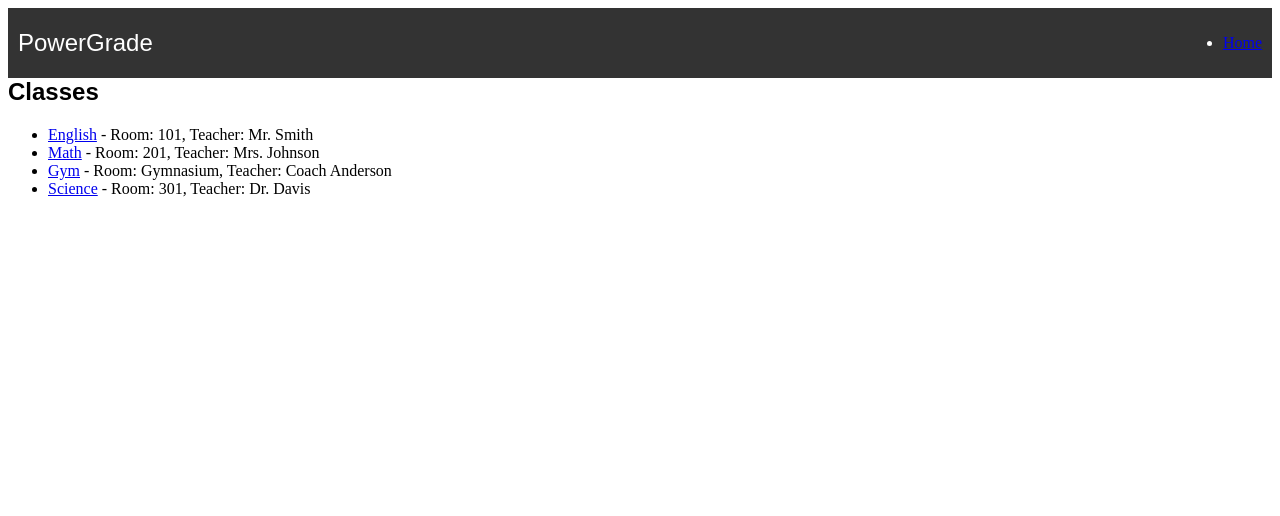
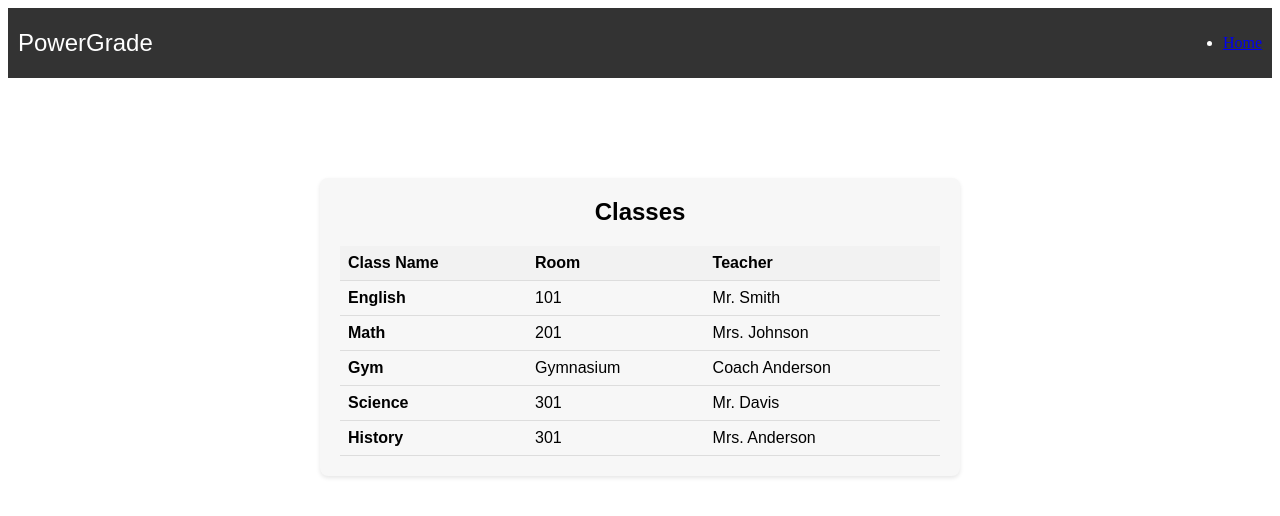
Before and after one commit to Ace-86/powergrade, a React (Create React App) app in the folder client/: page / in a window 1280 px wide. Shown: the top 516 px of the page. Built offline with nearby package versions, Linux system fonts and the light colour scheme.

Commit message:
table layout

```diff
--- a/client/src/components/ClassList.js
+++ b/client/src/components/ClassList.js
@@ -3,23 +3,37 @@ import { Link } from 'react-router-dom';
 import '../styles/ClassList.css';
 
 const classes = [
-  { name: 'English', room: '101', teacher: 'Mr. Smith' },
-  { name: 'Math', room: '201', teacher: 'Mrs. Johnson' },
-  { name: 'Gym', room: 'Gymnasium', teacher: 'Coach Anderson' },
-  { name: 'Science', room: '301', teacher: 'Dr. Davis' }
+  { name: 'English', room: '101', teacher: 'Mr. Smith', className: 'english' },
+  { name: 'Math', room: '201', teacher: 'Mrs. Johnson', className: 'math' },
+  { name: 'Gym', room: 'Gymnasium', teacher: 'Coach Anderson', className: 'gym' },
+  { name: 'Science', room: '301', teacher: 'Mr. Davis', className: 'science' },
+  { name: 'History', room: '301', teacher: 'Mrs. Anderson', className: '' },
 ];
 
 const ClassList = () => {
   return (
-    <div>
+    <div className='class-container'>
       <h2>Classes</h2>
-      <ul>
-        {classes.map((cls, index) => (
-          <li key={index}>
-            <Link to={`/grade-history/${cls.name}`}>{cls.name}</Link> - Room: {cls.room}, Teacher: {cls.teacher}
-          </li>
-        ))}
-      </ul>
+      <table>
+        <thead>
+          <tr>
+            <th>Class Name</th>
+            <th>Room</th>
+            <th>Teacher</th>
+          </tr>
+        </thead>
+        <tbody>
+          {classes.map((cls, index) => (
+            <tr key={index} className='class-row'>
+              <td>
+                <Link className='class-link' to={`/grade-history/${cls.name}`}>{cls.name}</Link>
+              </td>
+              <td>{cls.room}</td>
+              <td>{cls.teacher}</td>
+            </tr>
+          ))}
+        </tbody>
+      </table>
     </div>
   );
 };
```
